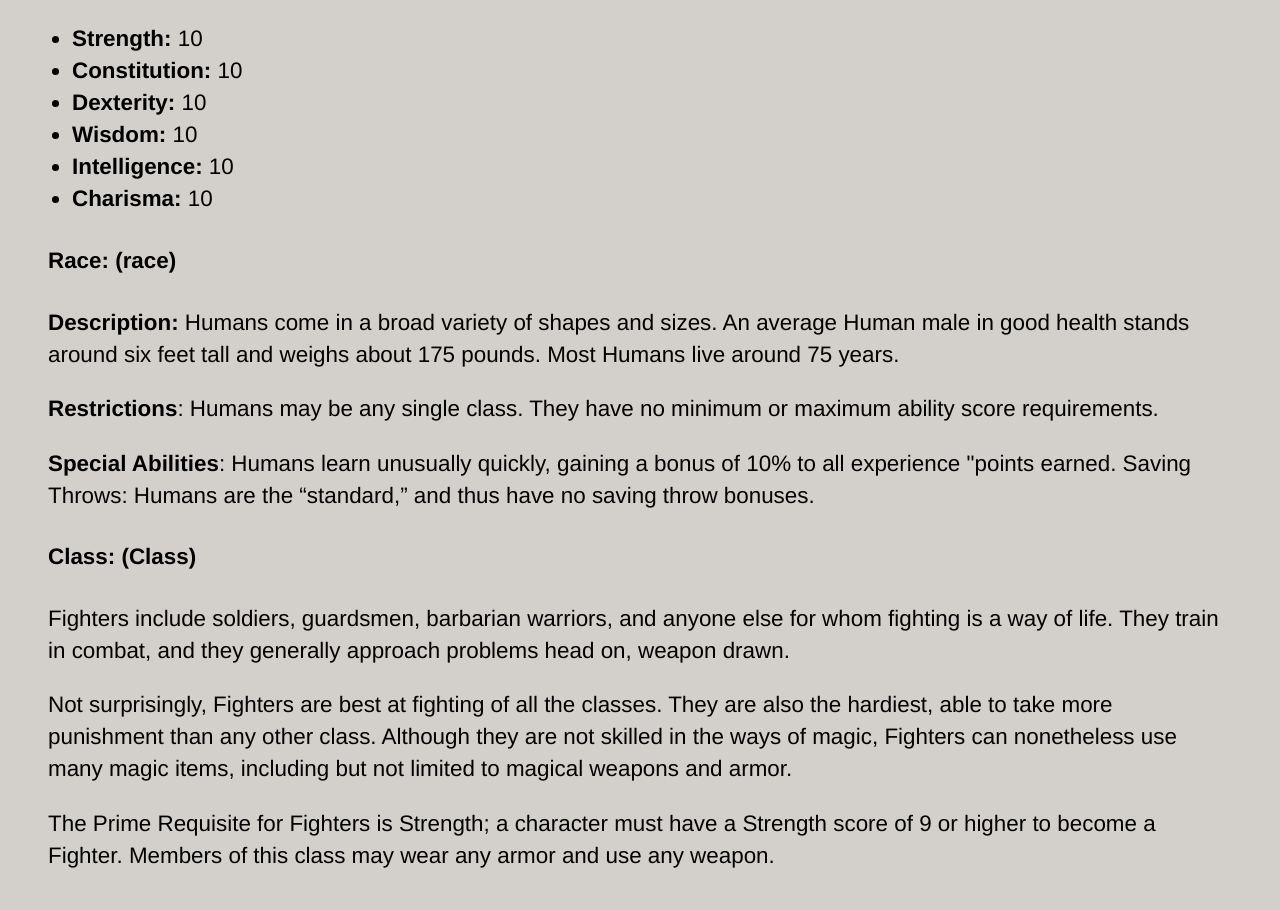
After one commit to vxxce/csis2440, a PHP site: page /pages/assignments/phpPage/characterResult.php in a window 1280 px wide. The commit adds this page. Shown: the part 651-1561 px from the top of the page. Run offline with PHP 8.4, Linux system fonts and the light colour scheme.

Commit message:
directory structure changes

```diff
--- /dev/null
+++ b/public/pages/assignments/phpPage/characterResult.php
@@ -0,0 +1,76 @@
+<!DOCTYPE html>
+<html lang="en">
+
+<head>
+  <meta charset="UTF-8">
+  <meta name="viewport" content="width=device-width, initial-scale=1.0">
+  <meta http-equiv="X-UA-Compatible" content="ie=edge">
+  <title>Character Creator</title>
+  <link rel="stylesheet" type="text/css" href="/assets/css/styles.css">
+  <link rel="stylesheet" type="text/css" href="/assets/css/characterCreator.css">
+</head>
+
+<body>
+  <?php require("../../headerNav.php"); ?>
+  <main>
+    <h2>Character Creator</h2>
+    <div class="hr"></div>
+    <div id="character-container">
+      <header id="character-header">
+        <h3 id="character-title">(name) of (kingdom)</h3>
+      </header>
+      <figure id="character-figure">
+        <figcaption>
+          {RACE} {CLASS}
+          <br>
+          AGE age
+        </figcaption>
+        <img id="character-img" src="/assets/imgs/HuThMa.jpg" alt="Your character" />
+      </figure>
+      <div id="character-stats">
+        <ul id="stats-list">
+          <li class="stats-item"><b>Strength:</b> 10</li>
+          <li class="stats-item"><b>Constitution:</b> 10</li>
+          <li class="stats-item"><b>Dexterity:</b> 10</li>
+          <li class="stats-item"><b>Wisdom:</b> 10</li>
+          <li class="stats-item"><b>Intelligence:</b> 10</li>
+          <li class="stats-item"><b>Charisma:</b> 10</li>
+        </ul>
+      </div>
+      <div id="character-description">
+        <section id="race-description">
+          <h4>Race: (race)</h4>
+          <p><b>Description:</b> Humans come in a broad variety of shapes and sizes. An
+            average Human male in good health stands around six feet tall and weighs about
+            175 pounds. Most Humans live around 75 years.</p>
+          <p><b>Restrictions</b>: Humans
+            may be any single class. They have no minimum or maximum ability score requirements.
+          </p>
+          <p><b> Special Abilities</b>: Humans learn unusually quickly, gaining a bonus
+            of 10% to all experience "points earned. Saving Throws: Humans are the “standard,”
+            and thus have no saving throw bonuses.</p>
+        </section>
+        <section id="class-description">
+          <h4>Class: (Class)</h4>
+          <p>Fighters include soldiers, guardsmen, barbarian warriors,
+            and anyone else for whom fighting is a way of life. They
+            train in combat, and they generally approach problems
+            head on, weapon drawn.</p>
+          <p>Not surprisingly, Fighters are best at fighting of all the
+            classes. They are also the hardiest, able to take more
+            punishment than any other class. Although they are not
+            skilled in the ways of magic, Fighters can nonetheless use
+            many magic items, including but not limited to magical
+            weapons and armor.</p>
+          <p>The Prime Requisite for Fighters is Strength; a character
+            must have a Strength score of 9 or higher to become a
+            Fighter. Members of this class may wear any armor and
+            use any weapon.</p>
+        </section>
+      </div>
+    </div>
+  </main>
+  <script src="/assets/js/navbar.js" type="application/javascript"></script>
+</body>
+
+</html>
--- a/public/pages/headerNav.php
+++ b/public/pages/headerNav.php
@@ -1,4 +1,4 @@
-<header>
+<header id="nav">
   <a class="logo" href="/index.php">Zachary Olpin</a>
   <nav>
     <a id="mobileNav">Menu</a>
```
Also changed, not shown: public/pages/assignments/a1.php (deleted, +0 -21 lines).
